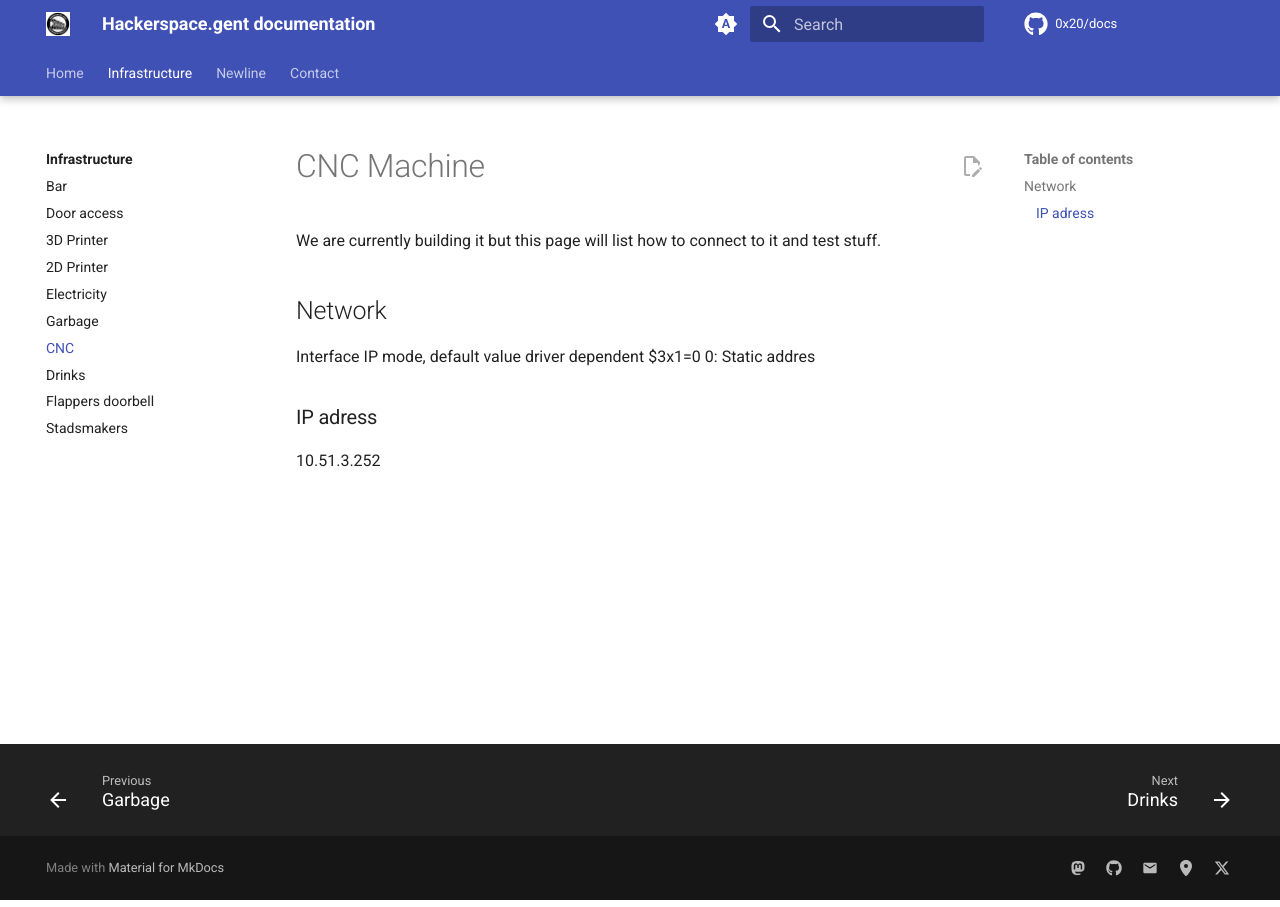
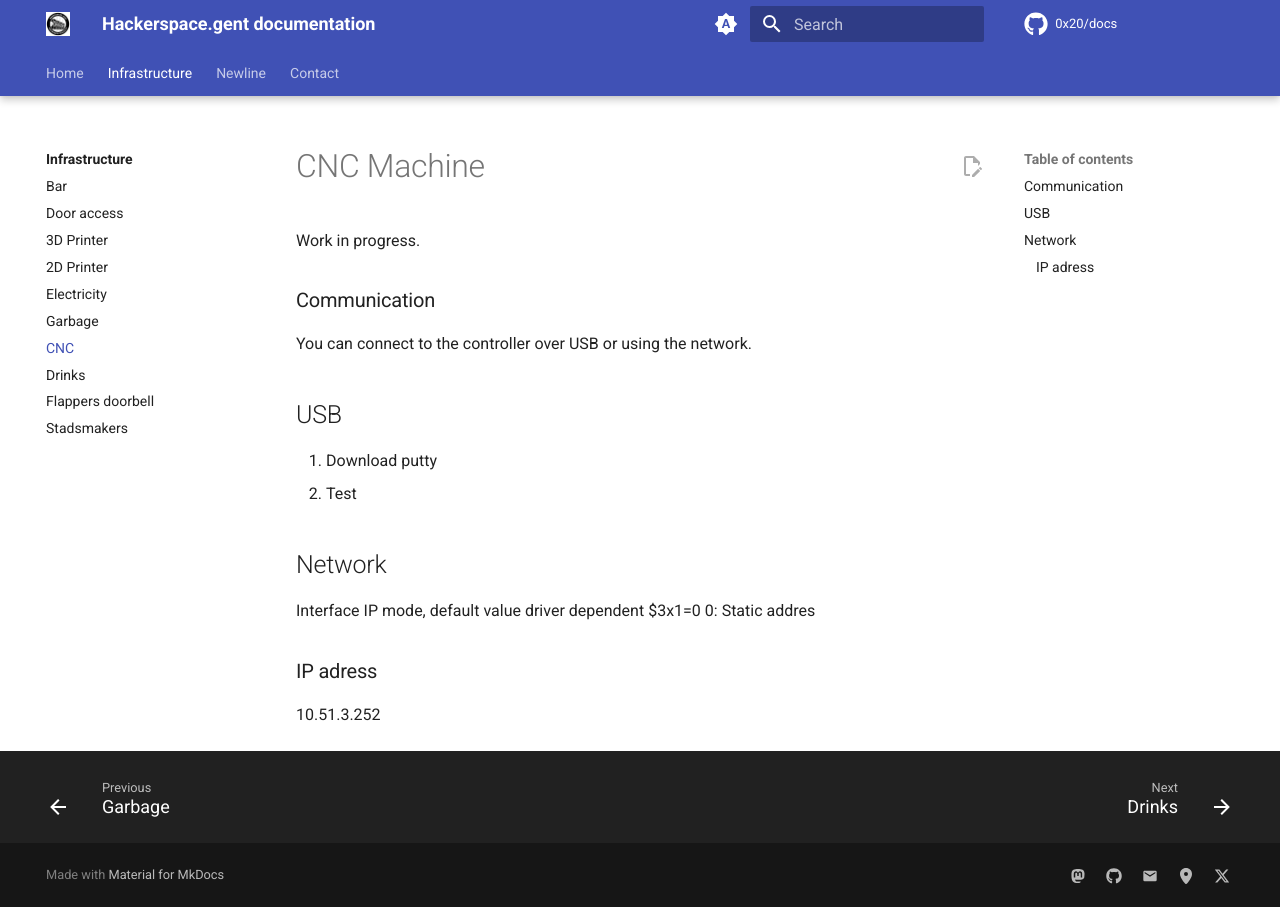
Before and after one commit to 0x20/docs, an MkDocs documentation site: the page built from docs/infra/cnc.md, in a window 1280 px wide. Built offline with MkDocs 1.6.1 and Material for MkDocs 9.7.7, drawn with Linux system fonts in a browser that asks for light colours; comment, search, counter and statistics services are not loaded.

Commit message:
Update cnc.md

```diff
--- a/docs/infra/cnc.md
+++ b/docs/infra/cnc.md
@@ -1,5 +1,15 @@
 # CNC Machine
-We are currently building it but this page will list how to connect to it and test stuff.
+
+Work in progress.
+
+### Communication
+
+You can connect to the controller over USB or using the network.
+
+## USB
+
+1. Download putty
+2. Test
 
 ## Network
 
```
